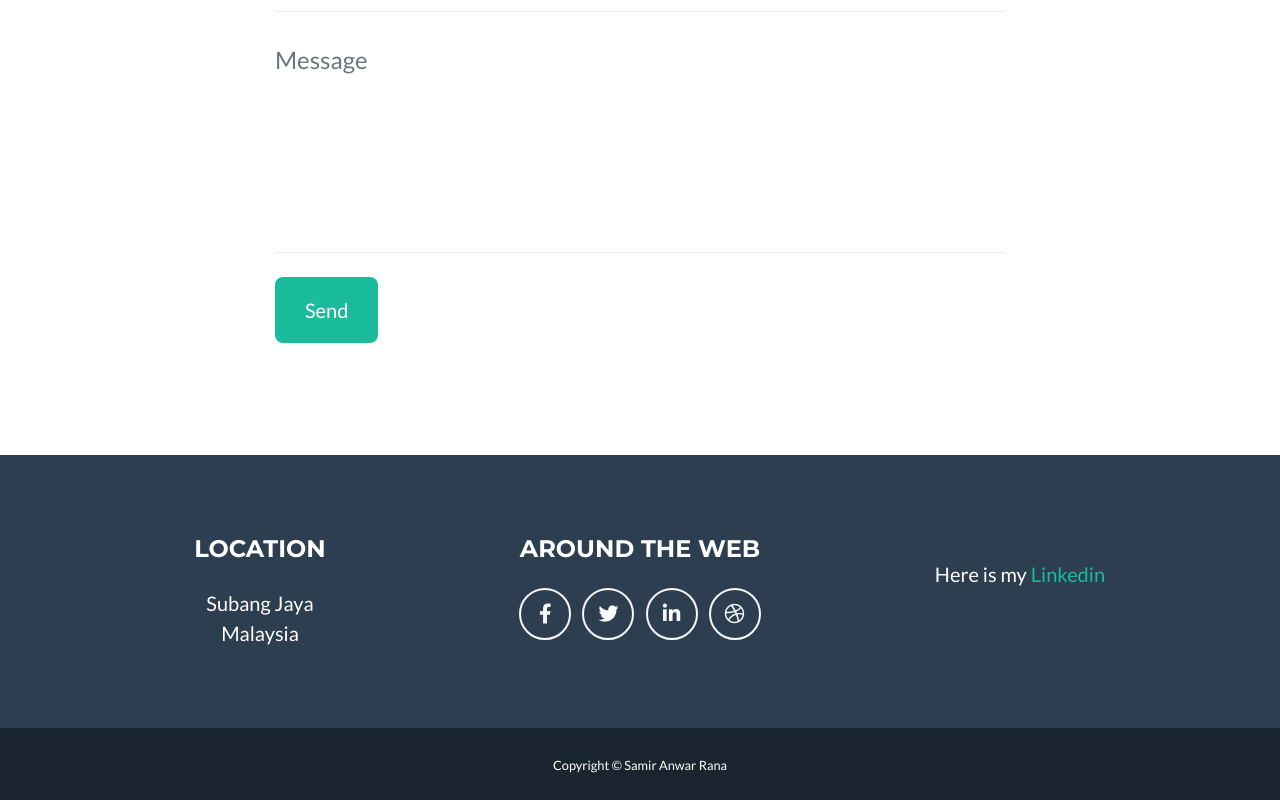
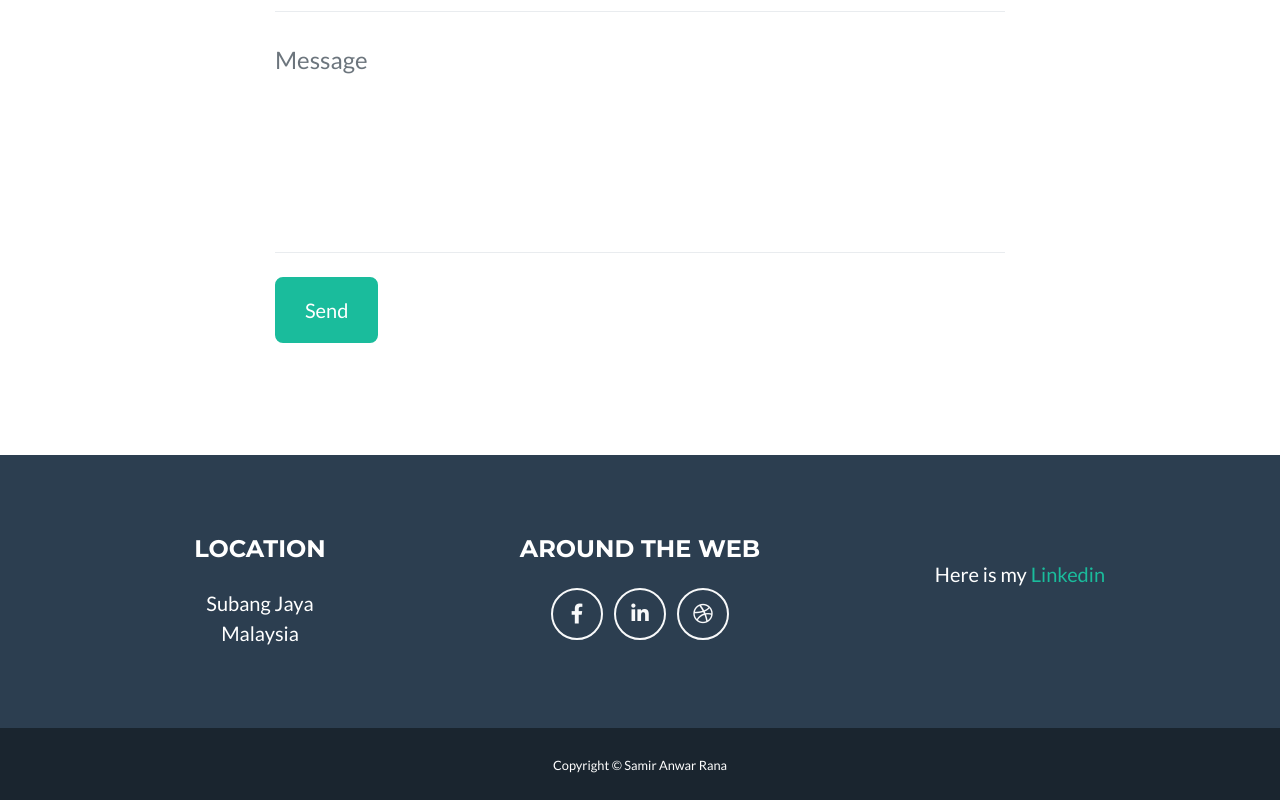
Before and after one commit to samirrana/samirrana.github.io, a website with bundled scripts: page index.html in a window 1280 px wide. Shown: the part 2869-3669 px from the top of the page. Built offline with nearby package versions, Linux system fonts and the light colour scheme.

```diff
--- a/index.html
+++ b/index.html
@@ -287,16 +287,13 @@
         <!-- Footer Social Icons -->
         <div class="col-lg-4 mb-5 mb-lg-0">
           <h4 class="text-uppercase mb-4">Around the Web</h4>
-          <a class="btn btn-outline-light btn-social mx-1" href="#">
+          <a class="btn btn-outline-light btn-social mx-1" href="https://www.facebook.com/sam1rrana">
             <i class="fab fa-fw fa-facebook-f"></i>
           </a>
-          <a class="btn btn-outline-light btn-social mx-1" href="#">
-            <i class="fab fa-fw fa-twitter"></i>
-          </a>
-          <a class="btn btn-outline-light btn-social mx-1" href="#">
+          <a class="btn btn-outline-light btn-social mx-1" href="https://www.linkedin.com/in/samir-anwar-rana-980028186">
             <i class="fab fa-fw fa-linkedin-in"></i>
           </a>
-          <a class="btn btn-outline-light btn-social mx-1" href="#">
+          <a class="btn btn-outline-light btn-social mx-1" href="https://github.com/samirrana">
             <i class="fab fa-fw fa-dribbble"></i>
           </a>
         </div>
```
Also changed, not shown: 1 other file.
